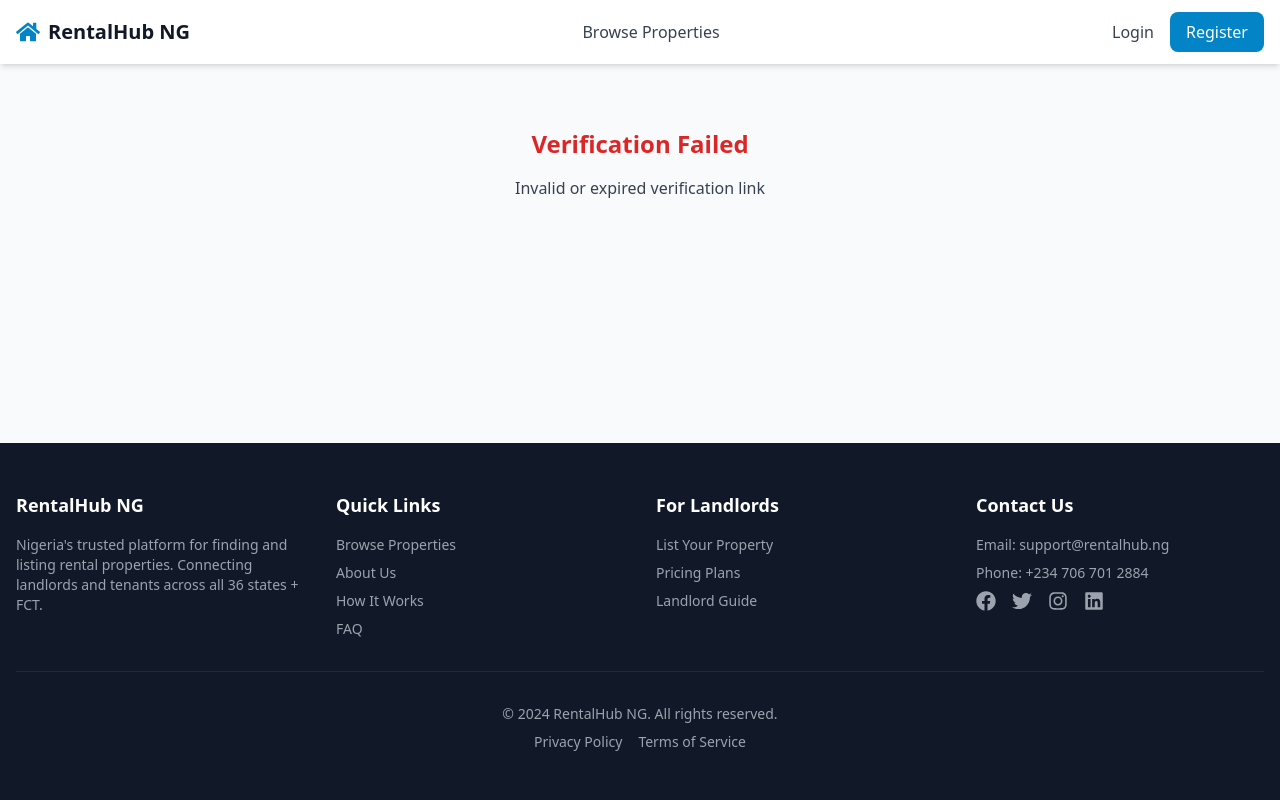
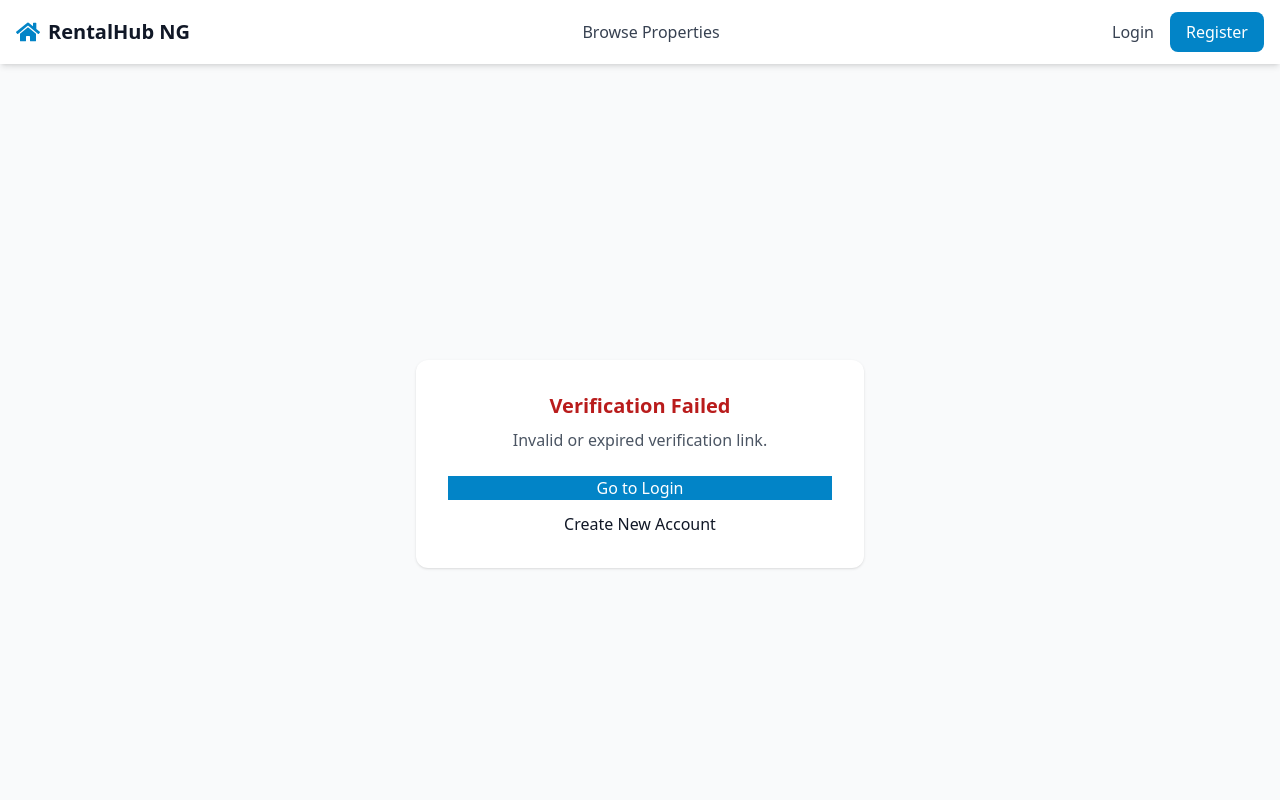
Before and after one commit to Mr-Simplicity-dev/RentalHub, a React (Create React App) app in the folder client/: page /verify-email/1 in a window 1280 px wide. Shown: the top 800 px of the page. Built offline with nearby package versions, Linux system fonts and the light colour scheme; no server answers.

Commit message:
make changes

```diff
--- a/client/src/App.js
+++ b/client/src/App.js
@@ -1,3 +1,2 @@
 import App from './pages/App';
-import VerifyEmail from './pages/VerifyEmail';
 export default App;
--- a/client/src/pages/App.jsx
+++ b/client/src/pages/App.jsx
@@ -44,7 +44,6 @@ import Pricing from './Pricing';
 import LandlordGuide from './LandlordGuide';
 import VerifyEmail from './VerifyEmail';
 import VerifyPhone from './VerifyPhone';
-
 
 
 const queryClient = new QueryClient();
--- a/client/src/pages/VerifyEmail.jsx
+++ b/client/src/pages/VerifyEmail.jsx
@@ -5,52 +5,94 @@ import api from '../services/api';
 const VerifyEmail = () => {
   const { token } = useParams();
   const navigate = useNavigate();
-  const [status, setStatus] = useState('verifying');
+  const [status, setStatus] = useState('verifying'); // verifying | success | error
   const [message, setMessage] = useState('');
 
   useEffect(() => {
     const verify = async () => {
       try {
         const res = await api.get(`/auth/verify-email/${token}`);
-        if (res.data.success) {
+        if (res.data?.success) {
           setStatus('success');
-          setMessage('Email verified successfully. Redirecting to phone verification...');
-          setTimeout(() => navigate('/verify-phone'), 2000);
+          setMessage(res.data.message || 'Your email has been verified successfully.');
         } else {
           setStatus('error');
-          setMessage(res.data.message || 'Verification failed');
+          setMessage(res.data?.message || 'Verification failed.');
         }
       } catch (err) {
         setStatus('error');
-        setMessage(err.response?.data?.message || 'Invalid or expired verification link');
+        setMessage(
+          err.response?.data?.message ||
+            'Invalid or expired verification link.'
+        );
       }
     };
 
     verify();
-  }, [token, navigate]);
+  }, [token]);
 
   return (
-    <div className="container mx-auto px-4 py-16 max-w-md text-center">
+    <div className="min-h-screen flex items-center justify-center bg-gray-50 px-4">
+      <div className="max-w-md w-full bg-white p-8 rounded-xl shadow text-center">
         {status === 'verifying' && (
           <>
-          <h1 className="text-2xl font-bold mb-4">Verifying Email…</h1>
-          <p className="text-gray-600">Please wait while we confirm your email address.</p>
+            <h2 className="text-xl font-semibold text-gray-900 mb-2">
+              Verifying your email…
+            </h2>
+            <p className="text-gray-600">Please wait a moment.</p>
           </>
         )}
 
         {status === 'success' && (
           <>
-          <h1 className="text-2xl font-bold mb-4 text-green-600">Email Verified</h1>
-          <p className="text-gray-700">{message}</p>
+            <h2 className="text-xl font-semibold text-green-700 mb-2">
+              Email Verified
+            </h2>
+            <p className="text-gray-600 mb-6">{message}</p>
+
+            <div className="space-y-3">
+              <button
+                onClick={() => navigate('/verify-phone')}
+                className="btn-primary w-full"
+              >
+                Verify Phone Number
+              </button>
+
+              <button
+                onClick={() => navigate('/login')}
+                className="btn-outline w-full"
+              >
+                Go to Login
+              </button>
+            </div>
           </>
         )}
 
         {status === 'error' && (
           <>
-          <h1 className="text-2xl font-bold mb-4 text-red-600">Verification Failed</h1>
-          <p className="text-gray-700">{message}</p>
+            <h2 className="text-xl font-semibold text-red-700 mb-2">
+              Verification Failed
+            </h2>
+            <p className="text-gray-600 mb-6">{message}</p>
+
+            <div className="space-y-3">
+              <button
+                onClick={() => navigate('/login')}
+                className="btn-primary w-full"
+              >
+                Go to Login
+              </button>
+
+              <button
+                onClick={() => navigate('/register')}
+                className="btn-outline w-full"
+              >
+                Create New Account
+              </button>
+            </div>
           </>
         )}
+      </div>
     </div>
   );
 };
```
Lines whose indentation alone changed are shown as unchanged.
